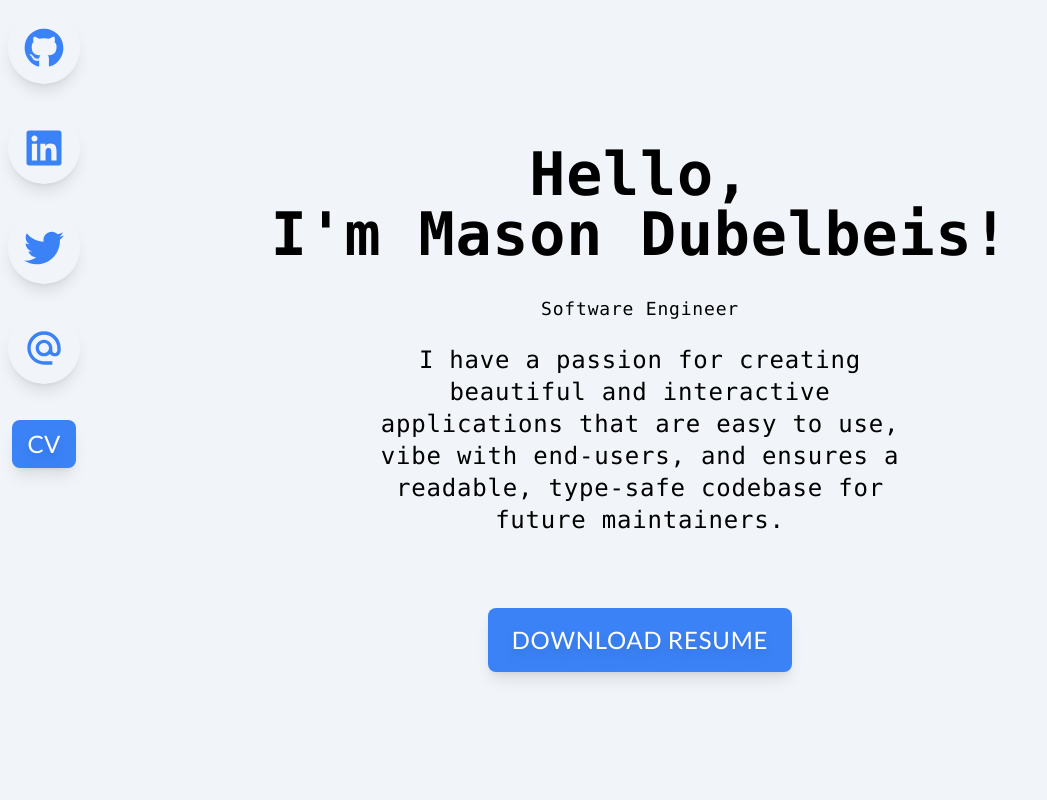
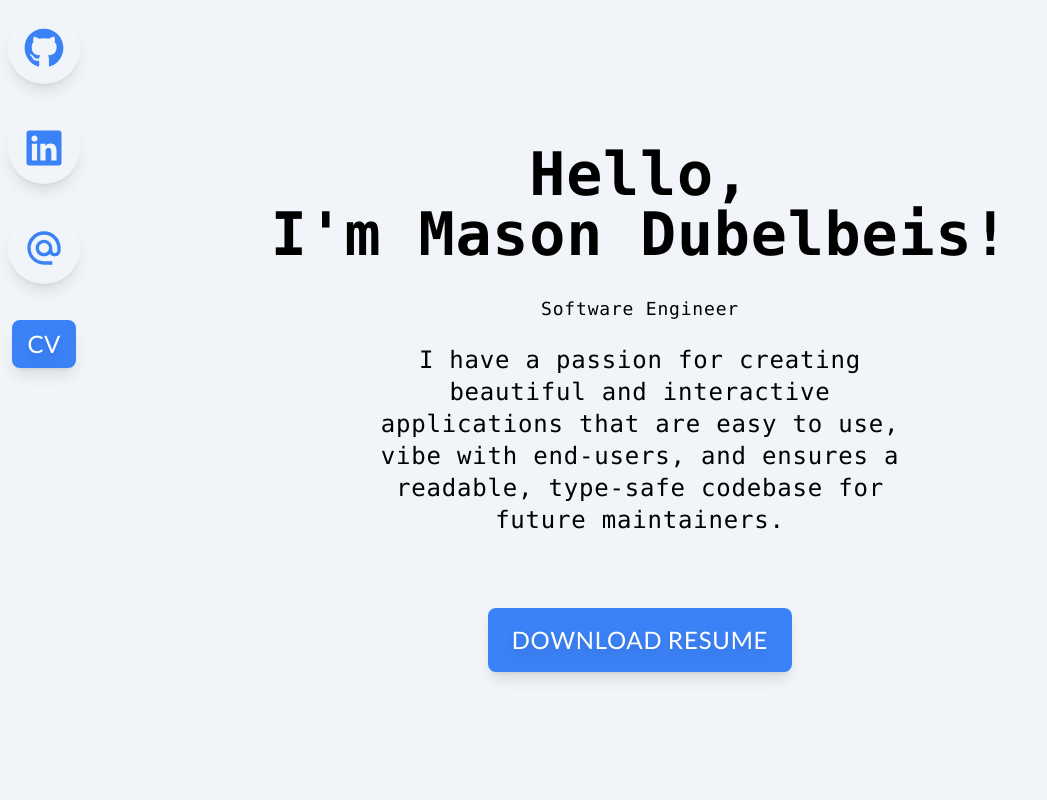
Before and after one commit to mdubelbeis/portfolio-v2, a React (Vite) app: page / in a window 1280 px wide. Shown: the top 800 px of the page, without its empty margins (0-1047 px from the left). Built offline with nearby package versions, Linux system fonts and the light colour scheme.

Commit message:
updated node & removed contact

```diff
--- a/package.json
+++ b/package.json
@@ -18,7 +18,7 @@
     "devDependencies": {
         "@types/react": "^18.3.21",
         "@types/react-dom": "^18.3.2",
-        "@vitejs/plugin-react": "^2.0.1",
+        "@vitejs/plugin-react": "^4.4.1",
         "autoprefixer": "^10.4.8",
         "eslint-config-prettier": "^8.5.0",
         "postcss": "^8.4.16",
@@ -26,6 +26,6 @@
         "prettier-plugin-tailwindcss": "^0.1.13",
         "tailwindcss": "^3.1.8",
         "typescript": "^4.6.4",
-        "vite": "^3.0.7"
+        "vite": "^6.3.5"
     }
 }
--- a/src/components/Contact.tsx
+++ b/src/components/Contact.tsx
@@ -6,7 +6,6 @@ import { MdAlternateEmail } from 'react-icons/md';
 const SOCIAL_ICONS = [
     { icon: <FaGithub size={40} />, url: 'https://www.github.com/mdubelbeis' },
     { icon: <FaLinkedin size={40} />, url: 'https://www.linkedin.com/in/mason-dub/' },
-    { icon: <FaTwitter size={40} />, url: 'https://twitter.com/mason_dubelbeis' },
     { icon: <MdAlternateEmail size={40} />, url: 'mailto:mason.dubelbeis@gmail.com' },
 ];
 
```
Also changed, not shown: 1 other file (tests, documents, lock files or other folders).
